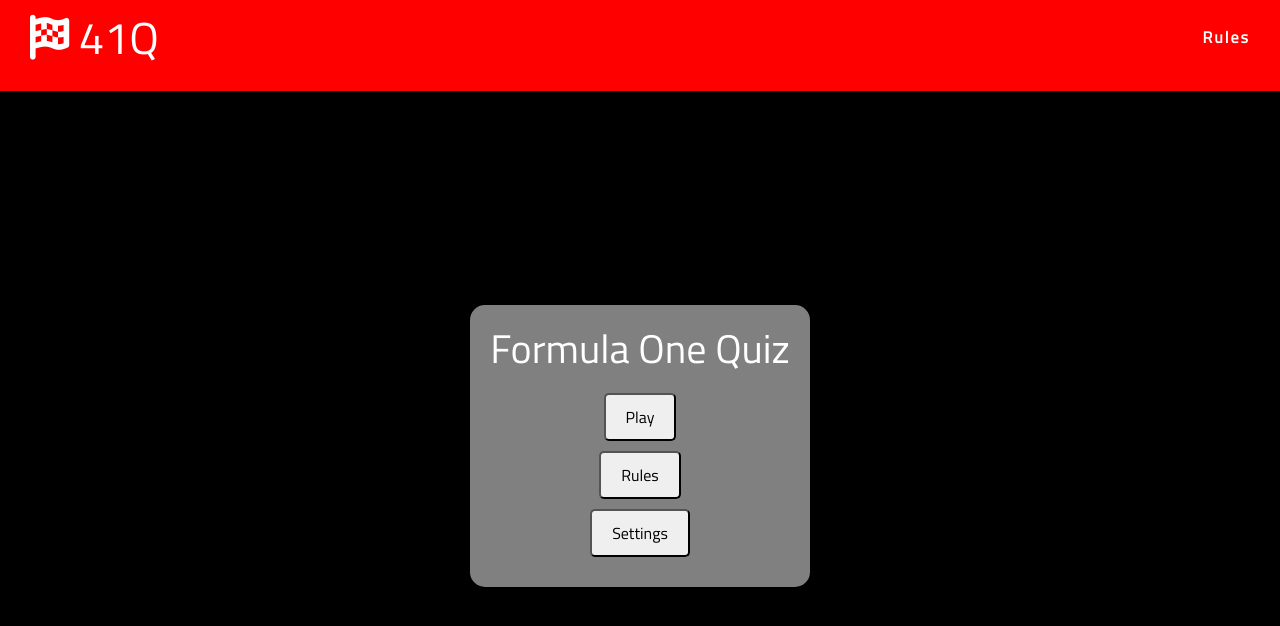
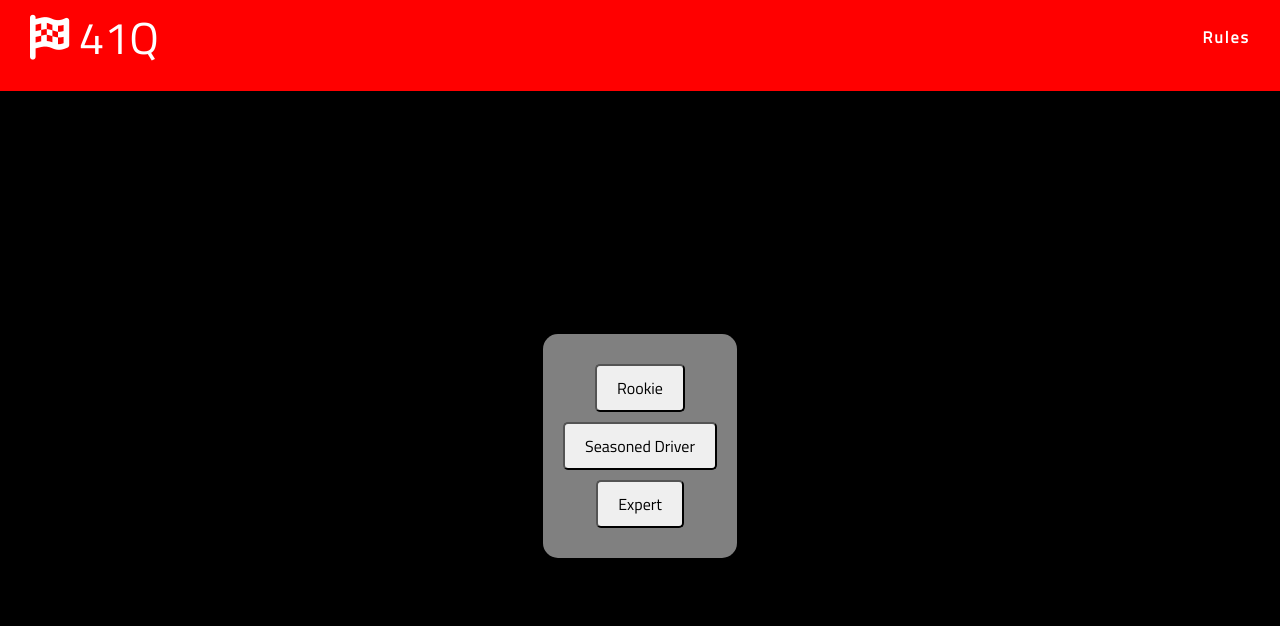
Before and after one commit to ojalaw/Formula_One_Quiz, a plain HTML site: page index.html in a window 1280 px wide. Both pictures are taken after a click on the button "Play". Drawn offline with nearby package versions, Linux system fonts and the light colour scheme.

Commit message:
Added initial content to script.js file and changed classes in index.html and style.css
Added initial javascript to display/hide intro/difficulty boxes. Changed classes in index.html and style.css as classes were clashing and confusing.

```diff
--- a/assets/css/style.css
+++ b/assets/css/style.css
@@ -39,7 +39,7 @@ body {
  }
 
  #menu a:hover {
-     border-bottom: 0.0625rem solid white;
+    border-bottom: 0.0625rem solid var(--darkgrey);
  }
 
  header {
@@ -47,9 +47,9 @@ body {
    color: white;
  }
 
-  /*--quiz-box---*/
+ /*--intro-box---*/
 
-  #quiz-box {
+ .intro-box {
    text-align: center;
    padding: 20px;
    background-color: gray;
@@ -57,7 +57,7 @@ body {
    margin: auto;
  }
 
-  #quiz-box h1 {
+ .intro-box h1 {
    color: white;
    margin-bottom: 20px;
  }
@@ -79,3 +79,16 @@ body {
    opacity: 0.7;
    background-color: red;
  }
+
+ /*---difficulty---*/
+ .hidden {
+   display: none;
+ }
+
+ .quiz-box {
+   text-align: center;
+   padding: 20px;
+   background-color: gray;
+   border-radius: 15px;
+   margin: auto;
+ }
--- a/assets/js/script.js
+++ b/assets/js/script.js
@@ -0,0 +1,14 @@
+// Get elements
+const playButton = document.getElementById("play-button");
+const introBox = document.querySelector(".intro-box");
+const difficultyBox = document.querySelector("#difficulty");
+
+// Play button click handler
+playButton.addEventListener("click", () => {
+
+    // Hide intro box
+    introBox.classList.add("hidden");
+
+    // Show difficulty box
+    difficultyBox.classList.remove("hidden");
+});
--- a/index.html
+++ b/index.html
@@ -1,9 +1,6 @@
 <!DOCTYPE html>
-<html lang="en">
+<html>
 <head>
-    <meta charset="UTF-8">
-    <meta name="viewport" content="width=device-width, initial-scale=1.0">
-    <title>Formula One Quiz</title>
 <link rel="stylesheet" href="https://cdn.jsdelivr.net/npm/bootstrap@5.1.3/dist/css/bootstrap.min.css">
 <link rel="preconnect" href="https://fonts.googleapis.com">
 <link rel="preconnect" href="https://fonts.gstatic.com" crossorigin>
@@ -25,12 +22,21 @@
             </ul>
         </nav>
     </header>
-    <div id="quiz-box">
+  <div class ="intro-box">
   <h1>Formula One Quiz</h1>
   <button id="play-button">Play</button>
   <button id="rules-button">Rules</button>
   <button id="settings-button">Settings</button>
 </div>
+  <div id="difficulty" class="quiz-box hidden">
+    <div id="difficulty-inner">
+  <button>Rookie</button>
+  <button>Seasoned Driver</button>
+  <button>Expert</button>
+      </div>
+    </div>
+    <script src="assets/js/script.js"></script>
 
 </body>
+
 </html>
```
Lines whose indentation alone changed are shown as unchanged.
